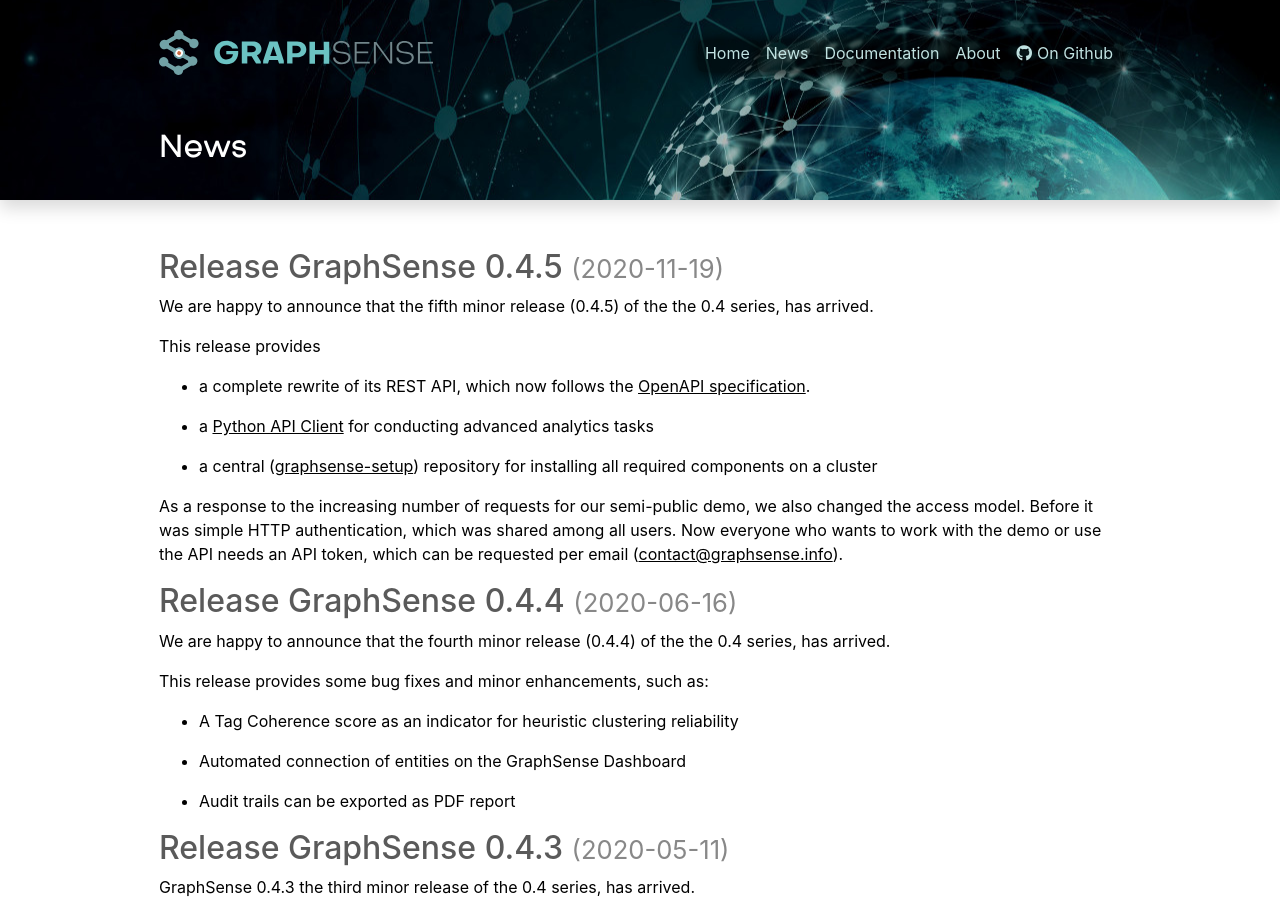
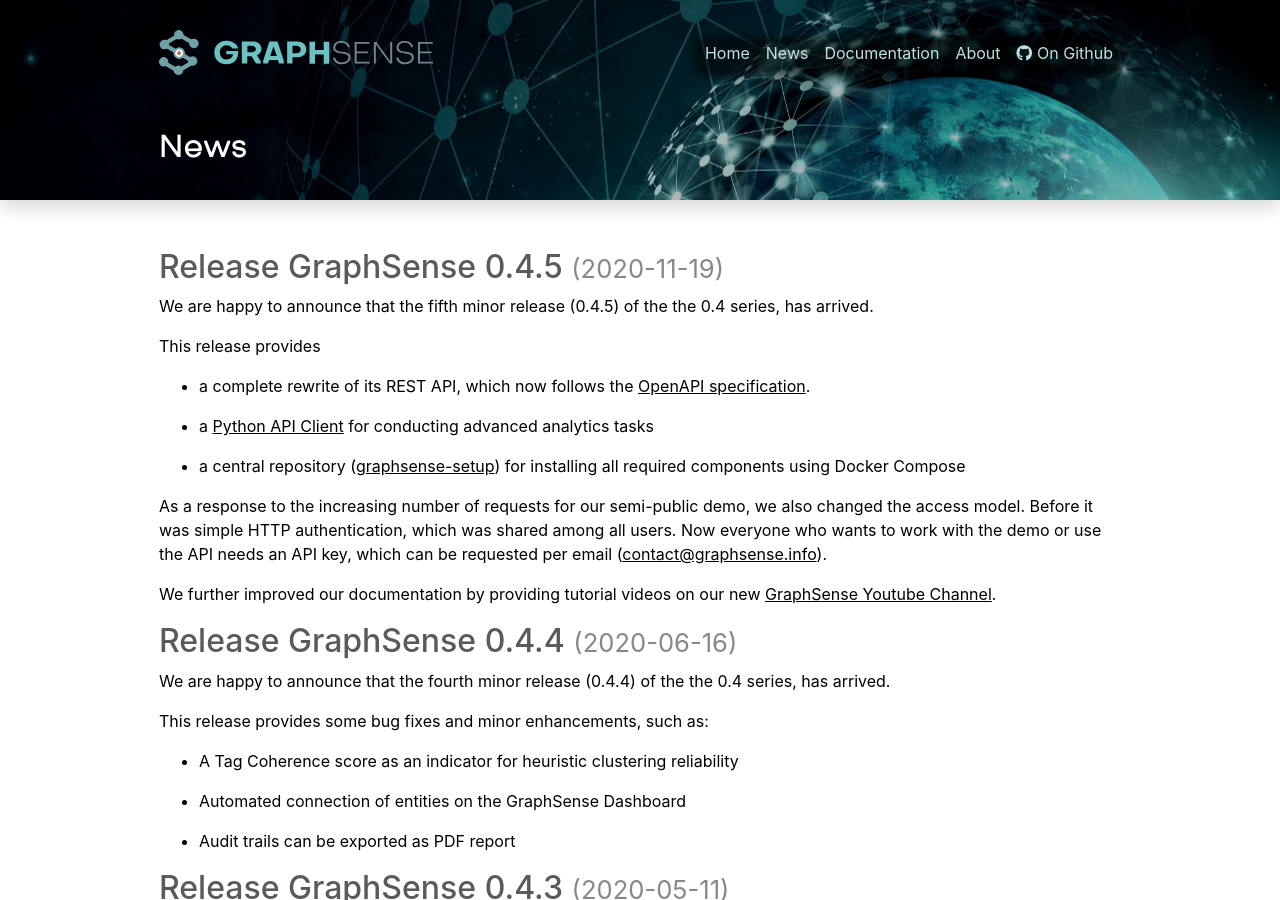
Before and after one commit to graphsense/graphsense.github.io, a Jekyll site: the page built from news.md, in a window 1280 px wide and 900 px high. Built offline with Jekyll 4.4.1, drawn with Linux system fonts in a browser that asks for light colours.

Commit message:
updated release ann

```diff
--- a/news.md
+++ b/news.md
@@ -16,9 +16,11 @@
 
 * a [Python API Client](https://github.com/graphsense/graphsense-python) for conducting advanced analytics tasks
 
-* a central ([graphsense-setup](https://github.com/graphsense/graphsense-setup)) repository for installing all required components on a cluster
+* a central repository ([graphsense-setup](https://github.com/graphsense/graphsense-setup)) for installing all required components using Docker Compose
 
-As a response to the increasing number of requests for our semi-public demo, we also changed the access model. Before it was simple HTTP authentication, which was shared among all users. Now everyone who wants to work with the demo or use the API needs an API token, which can be requested per email (<a href="mailto:contact@graphsense.info">contact@graphsense.info</a>).
+As a response to the increasing number of requests for our semi-public demo, we also changed the access model. Before it was simple HTTP authentication, which was shared among all users. Now everyone who wants to work with the demo or use the API needs an API key, which can be requested per email (<a href="mailto:contact@graphsense.info">contact@graphsense.info</a>).
+
+We further improved our documentation by providing tutorial videos on our new [GraphSense Youtube Channel](https://www.youtube.com/channel/UCNvAmbkaLUkijhealvR1zTQ).
 
 <h2>
   Release GraphSense 0.4.4
```
